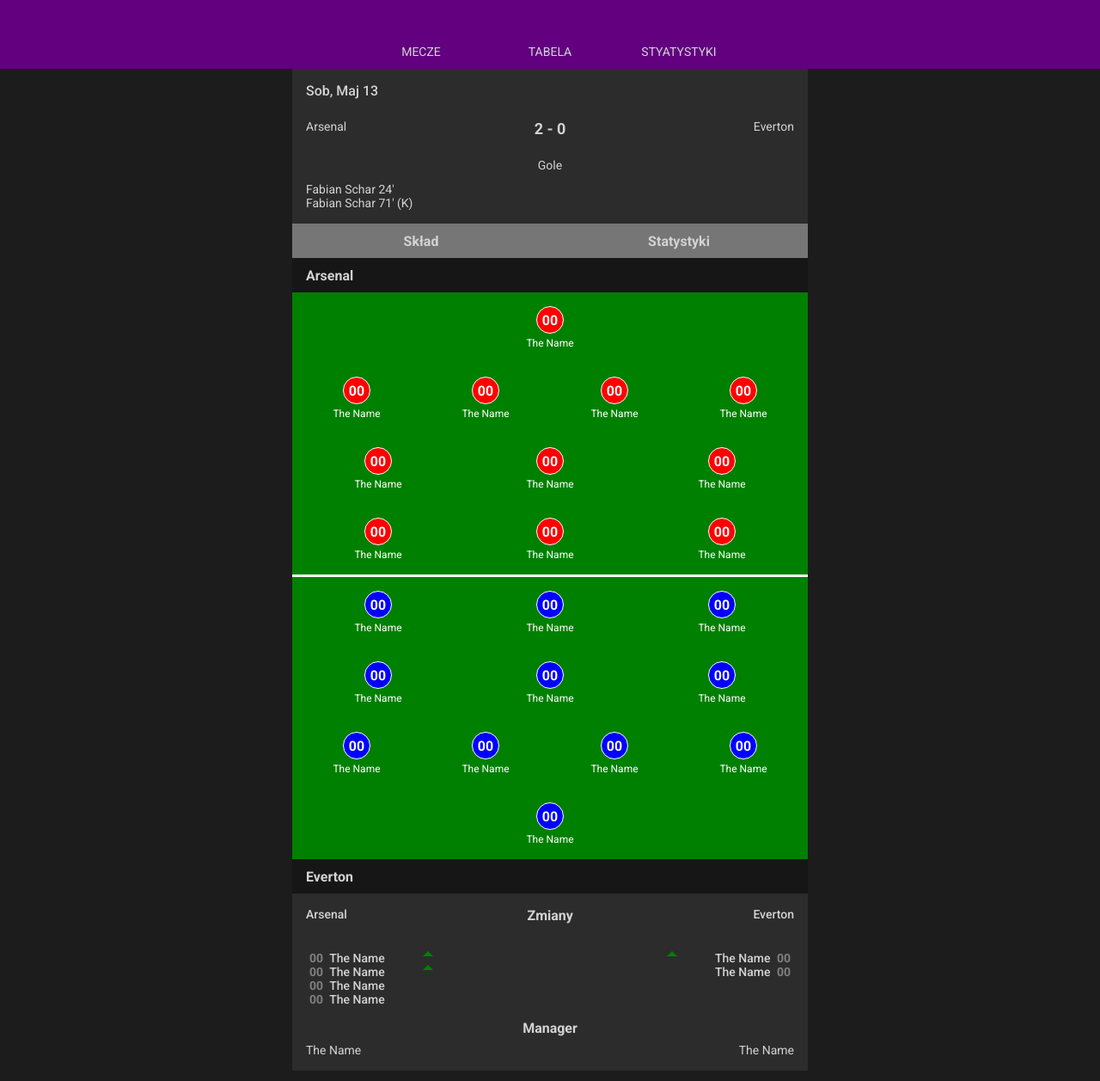
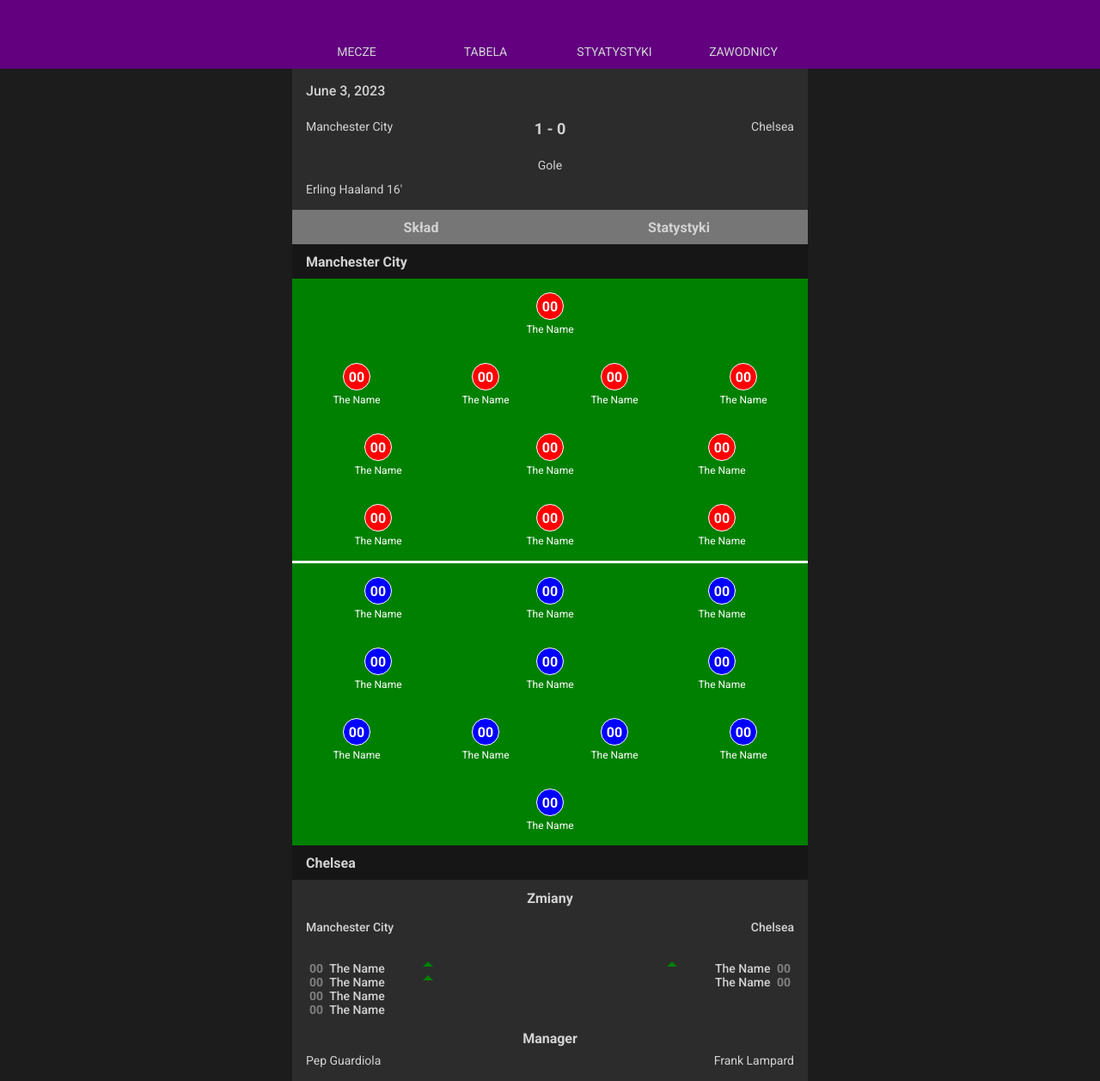
Before and after one commit to PreQQ/django-liga, a Django app: page /match/3 in a window 1280 px wide. Shown: the whole page at 86% size. Run offline with Django 3.2, Linux system fonts and the light colour scheme; data comes from the database, SQL or seed files in the repository; some libraries are stand-ins or nearby versions.

Commit message:
Added players page and added partial data to match page

```diff
--- a/main/templates/layout.html
+++ b/main/templates/layout.html
@@ -11,6 +11,7 @@
         <link rel="stylesheet" type="text/css" href="{% static 'css/club.css' %}" />
         <link rel="stylesheet" type="text/css" href="{% static 'css/statistics.css' %}" />
         <link rel="stylesheet" type="text/css" href="{% static 'css/player.css' %}" />
+        <link rel="stylesheet" type="text/css" href="{% static 'css/players.css' %}" />
     </head>
     <body>
         <header class="main-header">
@@ -25,6 +26,9 @@
                     <a href="{% url 'main:statistics' %}">
                         <li>styatystyki</li>
                     </a>
+                    <a href="{% url 'main:players' %}">
+                        <li>zawodnicy</li>
+                    </a>
                 </ul>
             </nav>
         </header>
--- a/main/templates/match.html
+++ b/main/templates/match.html
@@ -41,19 +41,38 @@
 </script>
 <div class="match-container">
     <div class="match-header">
-        <div class="match-header__date">Sob, Maj 13</div>
+        <div class="match-header__date">{{match.date}}</div>
         <div class="match-header__teams">
-            <div class="match-header__teams_name">Arsenal</div>
-            <div class="match-header__teams_outcome">2 - 0</div>
-            <div class="match-header__teams_name">Everton</div>
+            <div class="match-header__teams_name">{{match.host.name}}</div>
+            <div class="match-header__teams_outcome">{{hostGoals}} - {{guestGoals}}</div>
+            <div class="match-header__teams_name2">{{match.guest.name}}</div>
         </div>
+        {% if goals %}
         <div class="match-header_goals_icon">Gole</div>
+        {% endif %}
         <div class="match-header__goals_container">
             <div class="match-header__goals_left">
-                <div class="match-header__goals_left_item">Fabian Schar 24'</div>
-                <div class="match-header__goals_left_item">Fabian Schar 71' (K)</div>
+                {% for item in goals %} {% if item.player.team.id == match.host.id and item.event_type != 'GPEN' %}
+                <div class="match-header__goals_left_item">
+                    {{item.player.first_name}} {{item.player.last_name}} {{item.minute}}'
+                </div>
+                {% elif item.player.team.id == match.host.id %}
+                <div class="match-header__goals_left_item">
+                    {{item.player.first_name}} {{item.player.last_name}} {{item.minute}}' (K)
+                </div>
+                {% endif %} {% endfor %}
             </div>
-            <div class="match-header__goals_right"></div>
+            <div class="match-header__goals_right">
+                {% for item in goals %} {% if item.player.team.id == match.guest.id and item.event_type != 'GPEN' %}
+                <div class="match-header__goals_left_item">
+                    {{item.player.first_name}} {{item.player.last_name}} {{item.minute}}'
+                </div>
+                {% elif item.player.team.id == match.guest.id %}
+                <div class="match-header__goals_left_item">
+                    {{item.player.first_name}} {{item.player.last_name}} {{item.minute}}' (K)
+                </div>
+                {% endif %} {% endfor %}
+            </div>
         </div>
     </div>
     <div class="match-switches">
@@ -62,7 +81,7 @@
     </div>
     <div class="match-body">
         <div class="match-body__lineup toggle-content" id="team">
-            <div class="match-body__lineup_team">Arsenal</div>
+            <div class="match-body__lineup_team">{{match.host.name}}</div>
             <div class="match-body__lineup_pitch">
                 <div class="match-body__lineup_pitch_row">
                     <div class="match-body__lineup_pitch_player">
@@ -170,12 +189,12 @@
                     </div>
                 </div>
             </div>
-            <div class="match-body__lineup_team">Everton</div>
+            <div class="match-body__lineup_team">{{match.guest.name}}</div>
             <div class="match-body__lineup_sub">
+                <div class="match-body__lineup_name">Zmiany</div>
                 <div class="match-body__lineup_sub_title">
-                    <div class="match-body__lineup_sub_side">Arsenal</div>
-                    <div class="match-body__lineup_sub_name">Zmiany</div>
-                    <div class="match-body__lineup_sub_side">Everton</div>
+                    <div class="match-body__lineup_sub_side">{{match.host.name}}</div>
+                    <div class="match-body__lineup_sub_side">{{match.guest.name}}</div>
                 </div>
                 <div class="match-body__lineup_sub_container">
                     <div class="match-body__lineup_sub_container_left">
@@ -225,39 +244,39 @@
             </div>
             <div class="match-body__lineup_manager_name">Manager</div>
             <div class="match-body__lineup_manager">
-                <div class="match-body__lineup_manager_side">The Name</div>
-                <div class="match-body__lineup_manager_side">The Name</div>
+                <div class="match-body__lineup_manager_side">{{match.host.manager}}</div>
+                <div class="match-body__lineup_manager_side">{{match.guest.manager}}</div>
             </div>
         </div>
         <div class="atch-body__stats-outer" id="stats" style="display: none">
             <div class="match-body__stats">
-                <div class="match-body__stats_item">Arsenal</div>
+                <div class="match-body__stats_item">{{match.host.name}}</div>
                 <div class="match-body__stats_middle">Statystyki</div>
-                <div class="match-body__stats_item_2">Everton</div>
-                <div class="match-body__stats_item">00</div>
+                <div class="match-body__stats_item_2">{{match.guest.name}}</div>
+                <div class="match-body__stats_item">{{eventsHost.shots}}</div>
                 <div class="match-body__stats_middle">Strzały</div>
-                <div class="match-body__stats_item_2">00</div>
-                <div class="match-body__stats_item">00</div>
+                <div class="match-body__stats_item_2">{{eventsGuest.shots}}</div>
+                <div class="match-body__stats_item">{{eventsHost.fouls}}</div>
                 <div class="match-body__stats_middle">Faule</div>
-                <div class="match-body__stats_item_2">00</div>
-                <div class="match-body__stats_item">00</div>
+                <div class="match-body__stats_item_2">{{eventsGuest.fouls}}</div>
+                <div class="match-body__stats_item">{{eventsHost.yellows}}</div>
                 <div class="match-body__stats_middle">Żółte kartki</div>
-                <div class="match-body__stats_item_2">00</div>
-                <div class="match-body__stats_item">00</div>
+                <div class="match-body__stats_item_2">{{eventsGuest.yellows}}</div>
+                <div class="match-body__stats_item">{{eventsHost.reds}}</div>
                 <div class="match-body__stats_middle">Czerwone kartki</div>
-                <div class="match-body__stats_item_2">00</div>
-                <div class="match-body__stats_item">00</div>
+                <div class="match-body__stats_item_2">{{eventsGuest.reds}}</div>
+                <div class="match-body__stats_item">{{eventsHost.pens}}</div>
                 <div class="match-body__stats_middle">Karne</div>
-                <div class="match-body__stats_item_2">00</div>
-                <div class="match-body__stats_item">00</div>
+                <div class="match-body__stats_item_2">{{eventsGuest.pens}}</div>
+                <div class="match-body__stats_item">{{eventsHost.offsides}}</div>
                 <div class="match-body__stats_middle">Spalony</div>
-                <div class="match-body__stats_item_2">00</div>
-                <div class="match-body__stats_item">00</div>
+                <div class="match-body__stats_item_2">{{eventsGuest.offsides}}</div>
+                <div class="match-body__stats_item">{{eventsHost.corners}}</div>
                 <div class="match-body__stats_middle">Rożne</div>
-                <div class="match-body__stats_item_2">00</div>
-                <div class="match-body__stats_item">00</div>
+                <div class="match-body__stats_item_2">{{eventsGuest.corners}}</div>
+                <div class="match-body__stats_item">{{eventsHost.freekicks}}</div>
                 <div class="match-body__stats_middle">Wolne</div>
-                <div class="match-body__stats_item_2">00</div>
+                <div class="match-body__stats_item_2">{{eventsGuest.freekicks}}</div>
             </div>
         </div>
     </div>
--- a/main/urls.py
+++ b/main/urls.py
@@ -6,7 +6,7 @@
 app_name = "main"
 urlpatterns = [
     path("", views.matches, name="index"),
-    # path("matches/", views.matches, name="matches"),
+    path("players/", views.players, name="players"),
     path("match/<int:match_id>", views.match, name="match"),
     path("table/", views.table, name="table"),
     path("statistics/", views.statistics, name="statistics"),
--- a/main/views.py
+++ b/main/views.py
@@ -40,8 +40,86 @@
     return render(request, "matches.html", {"matches": matches,"rowsMax": rowsMax})
 
 def match(request, match_id):
-    # matchFinder = get_object_or_404(Match, pk=match_id)
-    return render(request, "match.html", {"match": match_id})
+    match = get_object_or_404(Match, pk=match_id)
+    players = list(Player.objects.all())
+    goals = list(Event.objects.all().filter(Q(event_type='GOAL') | Q(event_type='GPEN')).filter(match=match.id))
+
+    hostGoals = 0
+    guestGoals = 0
+
+    eventsTT = list(Event.objects.values_list("event_type", "match", "player").filter(Q(event_type='GOAL') | Q(event_type='GPEN')).filter(match=match.id))
+
+    for event in eventsTT:
+        teamId = players[event[2]].team.id
+
+        if teamId == match.host.id:
+            hostGoals += 1
+        elif teamId == match.guest.id:
+            guestGoals += 1
+
+    # changes = list(Event.objects.all().filter(match=match.id))
+
+    eventsHost = {
+        "shots": 0,
+        "fouls": 0,
+        "yellows": 0,
+        "reds": 0,
+        "pens": 0,
+        "offsides": 0,
+        "corners": 0,
+        "freekicks": 0
+    }
+
+    eventsGuest = {
+        "shots": 0,
+        "fouls": 0,
+        "yellows": 0,
+        "reds": 0,
+        "pens": 0,
+        "offsides": 0,
+        "corners": 0,
+        "freekicks": 0
+    }
+
+    events = list(Event.objects.all().filter(match=match.id))
+
+    for event in events:
+        if event.player.team.id == match.host.id:
+                if event.event_type == 'SHOT':
+                    eventsHost["shots"] += 1
+                elif event.event_type == 'FOUL':
+                    eventsHost["fouls"] += 1
+                elif event.event_type == 'YCAR':
+                    eventsHost["yellows"] += 1
+                elif event.event_type == 'RCAR':
+                    eventsHost["reds"] += 1
+                elif event.event_type == 'PENL':
+                    eventsHost["pens"] += 1
+                elif event.event_type == 'OFFS':
+                    eventsHost["offides"] += 1
+                elif event.event_type == 'CRNR':
+                    eventsHost["corners"] += 1
+                elif event.event_type == 'FKCK':
+                    eventsHost["freekicks"] += 1
+        elif event.player.team.id == match.guest.id:
+                if event.event_type == 'SHOT':
+                    eventsGuest["shots"] += 1
+                elif event.event_type == 'FOUL':
+                    eventsGuest["fouls"] += 1
+                elif event.event_type == 'YCAR':
+                    eventsGuest["yellows"] += 1
+                elif event.event_type == 'RCAR':
+                    eventsGuest["reds"] += 1
+                elif event.event_type == 'PENL':
+                    eventsGuest["pens"] += 1
+                elif event.event_type == 'OFFS':
+                    eventsGuest["offides"] += 1
+                elif event.event_type == 'CRNR':
+                    eventsGuest["corners"] += 1
+                elif event.event_type == 'FKCK':
+                    eventsGuest["freekicks"] += 1
+
+    return render(request, "match.html", {"match": match, "goals": goals, "hostGoals": hostGoals, "guestGoals": guestGoals, "eventsHost": eventsHost, "eventsGuest": eventsGuest})
 
 def table(request):
     players = list(Player.objects.all())
@@ -177,8 +255,6 @@
 
 
     calculateTable(matches, TT)
-
-    print(TT)
     return render(request, "table.html", {"teams": TT})
 
 def statistics(request):
@@ -249,3 +325,8 @@
 def player(request, player_id):
     player = get_object_or_404(Player, pk=player_id)
     return render(request, "player.html", {"player": player})
+
+def players(request):
+    playersArray = list(Player.objects.all())
+
+    return render(request, "players.html", {"players": playersArray})
--- a/static/css/match.css
+++ b/static/css/match.css
@@ -20,8 +20,9 @@
 }
 
 .match-header__teams {
-    display: flex;
+    display: grid;
     justify-content: space-between;
+    grid-template-columns: 1fr 1fr 1fr;
     margin: 24px 0;
 }
 
@@ -31,10 +32,18 @@
     color: lightgrey;
 }
 
+.match-header__teams_name2 {
+    font-size: 14px;
+    font-weight: 400;
+    color: lightgrey;
+    text-align: right;
+}
+
 .match-header__teams_outcome {
     font-size: 18px;
     font-weight: 700;
     color: lightgrey;
+    text-align: center;
 }
 
 .match-header_goals_icon {
@@ -177,10 +186,12 @@
     color: lightgrey;
 }
 
-.match-body__lineup_sub_name {
+.match-body__lineup_name {
     font-size: 16px;
     font-weight: 700;
     color: lightgrey;
+    text-align: center;
+    margin-top: 12px;
 }
 
 .match-body__lineup_sub_container {
```
Also changed, not shown: main/templates/players.html (added, +15 -0 lines), static/css/players.css (added, +45 -0 lines).
